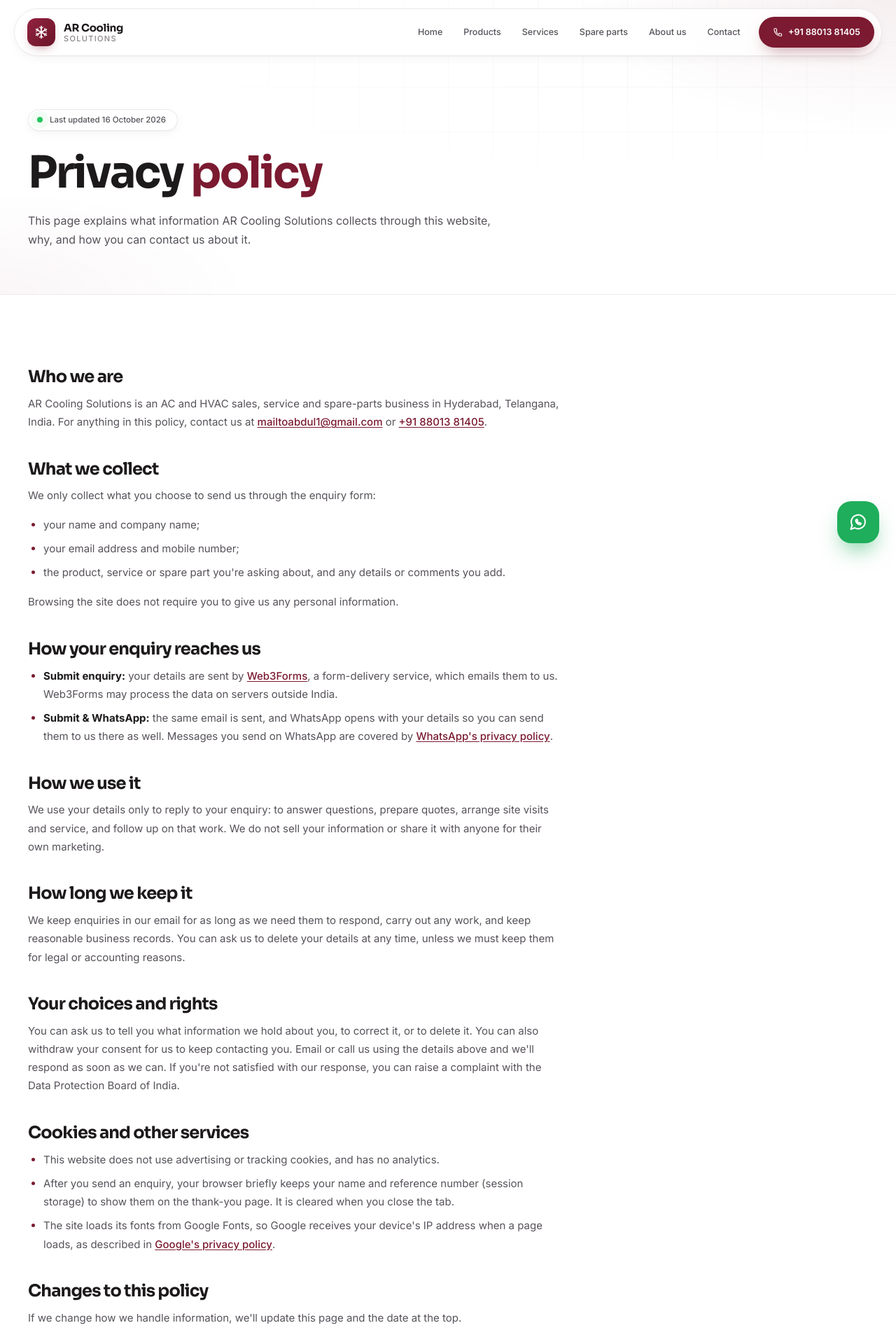
After one commit to AbdulRaheem-Sheik/ar-cooling-solutions, a Flask app: page /privacy/ in a window 1280 px wide. The commit adds this page. Shown: the top 1920 px of the page at 70% size. Run offline with Flask 3, Linux system fonts and the light colour scheme; parts of the project's set-up code (start-up, migrations or seed data) failed here and were passed over; some libraries are stand-ins or nearby versions.

Commit message:
Add favicon and privacy policy page
- tools/make_favicon.py: white snowflake on maroon tile (favicon.ico, apple-touch-icon)
- Build copies favicon.ico to the site root
- New /privacy/ page: what the enquiry form collects, Web3Forms and WhatsApp delivery,
  use, retention, rights under India's DPDP Act, cookies and Google Fonts
- Privacy link in every page footer and under the enquiry form buttons

Co-Authored-By: Claude Opus 5.5 <noreply@anthropic.com>

```diff
--- a/app.py
+++ b/app.py
@@ -555,6 +555,14 @@ def enquiry_thanks():
     return render_template("enquiry_thanks.html", business=BUSINESS)
 
 
+PRIVACY_UPDATED = "16 October 2026"   # change when the privacy policy text changes
+
+
+@app.get("/privacy/")
+def privacy():
+    return render_template("privacy.html", business=BUSINESS, privacy_updated=PRIVACY_UPDATED)
+
+
 @app.errorhandler(404)
 def page_not_found(error):
     return render_template("404.html", business=BUSINESS), 404
--- a/static/css/style.css
+++ b/static/css/style.css
@@ -292,6 +292,17 @@ a.contact-card:hover { transform: translateY(-3px); border-color: var(--ring); b
 .footer-contact .icon { color: var(--accent); }
 .footer-contact a { overflow-wrap: anywhere; }
 .footer-bottom { width: min(1200px, calc(100% - 48px)); display: flex; flex-wrap: wrap; justify-content: space-between; gap: 10px 24px; margin-inline: auto; padding-block: 22px 30px; border-top: 1px solid var(--line); color: var(--muted); font-size: 11px; }
+.footer-bottom a, .form-submit-row p a { text-decoration: underline; text-underline-offset: 2px; }
+.footer-bottom a:hover, .form-submit-row p a:hover { color: var(--accent); }
+
+/* ---------- Long-form text (privacy policy) ---------- */
+.prose { max-width: 760px; color: var(--ink-soft); font-size: 15px; line-height: 1.75; }
+.prose h2 { margin: 40px 0 12px; color: var(--ink); font-size: clamp(20px, 2.2vw, 24px); }
+.prose h2:first-child { margin-top: 0; }
+.prose ul { display: grid; gap: 8px; margin: 0 0 16px; padding-left: 22px; }
+.prose li::marker { color: var(--accent); }
+.prose b { color: var(--ink); }
+.prose a { color: var(--accent); font-weight: 500; text-decoration: underline; text-underline-offset: 2px; }
 
 /* ---------- Clients & partner logos (every page) ---------- */
 .logo-strips { padding-block: 72px 80px; border-top: 1px solid var(--line); background: var(--bg); }
--- a/templates/base.html
+++ b/templates/base.html
@@ -7,6 +7,8 @@
   <meta name="theme-color" content="#ffffff">
   <meta name="description" content="{% block meta_description %}{{ business.name }} provides AC and HVAC products, genuine spare parts, installation, repair and maintenance across {{ business.city }}.{% endblock %}">
   <title>{% block title %}{{ business.name }}{% endblock %}</title>
+  <link rel="icon" href="{{ url_for('static', filename='favicon.ico') }}" sizes="16x16 32x32 48x48">
+  <link rel="apple-touch-icon" href="{{ url_for('static', filename='apple-touch-icon.png') }}">
   <link rel="preconnect" href="https://fonts.googleapis.com">
   <link rel="preconnect" href="https://fonts.gstatic.com" crossorigin>
   <link href="https://fonts.googleapis.com/css2?family=Inter:wght@400;500;600;700&family=Sora:wght@500;600;700;800&display=swap" rel="stylesheet">
@@ -78,7 +80,7 @@
     </div>
     <div class="footer-bottom">
       <span>© <span id="year">2026</span> {{ business.name }}. All rights reserved.</span>
-      <span>Reliable cooling, right here in {{ business.city }}.</span>
+      <span>Reliable cooling, right here in {{ business.city }}. · <a href="{{ url_for('privacy') }}">Privacy policy</a></span>
     </div>
   </footer>
 
--- /dev/null
+++ b/templates/privacy.html
@@ -0,0 +1,57 @@
+{% extends "base.html" %}
+{% from "_icons.html" import icon %}
+{% set active = "privacy" %}
+
+{% block title %}Privacy policy | {{ business.name }}{% endblock %}
+{% block meta_description %}How {{ business.name }} collects, uses and protects the details you share through our website and enquiry form.{% endblock %}
+
+{% block content %}
+<section class="page-hero page-hero-compact">
+  <div class="container page-hero-inner">
+    <p class="chip"><span class="status-dot"></span> Last updated {{ privacy_updated }}</p>
+    <h1>Privacy <em>policy</em></h1>
+    <p>This page explains what information {{ business.name }} collects through this website, why, and how you can contact us about it.</p>
+  </div>
+</section>
+
+<section class="section container">
+  <div class="prose">
+    <h2>Who we are</h2>
+    <p>{{ business.name }} is an AC and HVAC sales, service and spare-parts business in {{ business.city }}, Telangana, India. For anything in this policy, contact us at <a href="mailto:{{ business.email }}">{{ business.email }}</a> or <a href="tel:{{ business.phone_e164 }}">{{ business.phone_display }}</a>.</p>
+
+    <h2>What we collect</h2>
+    <p>We only collect what you choose to send us through the enquiry form:</p>
+    <ul>
+      <li>your name and company name;</li>
+      <li>your email address and mobile number;</li>
+      <li>the product, service or spare part you're asking about, and any details or comments you add.</li>
+    </ul>
+    <p>Browsing the site does not require you to give us any personal information.</p>
+
+    <h2>How your enquiry reaches us</h2>
+    <ul>
+      <li><b>Submit enquiry:</b> your details are sent by <a href="https://web3forms.com/privacy" target="_blank" rel="noopener noreferrer">Web3Forms</a>, a form-delivery service, which emails them to us. Web3Forms may process the data on servers outside India.</li>
+      <li><b>Submit &amp; WhatsApp:</b> the same email is sent, and WhatsApp opens with your details so you can send them to us there as well. Messages you send on WhatsApp are covered by <a href="https://www.whatsapp.com/legal/privacy-policy" target="_blank" rel="noopener noreferrer">WhatsApp's privacy policy</a>.</li>
+    </ul>
+
+    <h2>How we use it</h2>
+    <p>We use your details only to reply to your enquiry: to answer questions, prepare quotes, arrange site visits and service, and follow up on that work. We do not sell your information or share it with anyone for their own marketing.</p>
+
+    <h2>How long we keep it</h2>
+    <p>We keep enquiries in our email for as long as we need them to respond, carry out any work, and keep reasonable business records. You can ask us to delete your details at any time, unless we must keep them for legal or accounting reasons.</p>
+
+    <h2>Your choices and rights</h2>
+    <p>You can ask us to tell you what information we hold about you, to correct it, or to delete it. You can also withdraw your consent for us to keep contacting you. Email or call us using the details above and we'll respond as soon as we can. If you're not satisfied with our response, you can raise a complaint with the Data Protection Board of India.</p>
+
+    <h2>Cookies and other services</h2>
+    <ul>
+      <li>This website does not use advertising or tracking cookies, and has no analytics.</li>
+      <li>After you send an enquiry, your browser briefly keeps your name and reference number (session storage) to show them on the thank-you page. It is cleared when you close the tab.</li>
+      <li>The site loads its fonts from Google Fonts, so Google receives your device's IP address when a page loads, as described in <a href="https://policies.google.com/privacy" target="_blank" rel="noopener noreferrer">Google's privacy policy</a>.</li>
+    </ul>
+
+    <h2>Changes to this policy</h2>
+    <p>If we change how we handle information, we'll update this page and the date at the top.</p>
+  </div>
+</section>
+{% endblock %}
--- a/templates/product_enquiry.html
+++ b/templates/product_enquiry.html
@@ -127,7 +127,7 @@
     </div>
 
     <div class="form-submit-row">
-      <p>Your enquiry is sent to our team and we'll reply by phone or email. Prefer chat? Submit &amp; WhatsApp also opens it in WhatsApp.</p>
+      <p>Your enquiry is emailed to our team and we'll reply by phone or email. Prefer chat? Submit &amp; WhatsApp also opens it in WhatsApp. See our <a href="{{ url_for('privacy') }}">privacy policy</a>.</p>
       <div class="form-actions">
         {# Primary first in markup so pressing Enter submits without opening WhatsApp; CSS shows it on the right. #}
         <button class="button button-primary" type="submit" name="action" value="submit"{% if not web3forms_access_key %} disabled{% endif %}>Submit enquiry {{ icon("arrow-right") }}</button>
--- a/tools/build_static.py
+++ b/tools/build_static.py
@@ -49,7 +49,7 @@ def load_app(allow_missing_key):
 def page_paths(site):
     with site.app.test_request_context():
         paths = [site.url_for(endpoint) for endpoint in
-                 ("home", "products", "services", "spare_parts", "about", "product_enquiry", "enquiry_thanks")]
+                 ("home", "products", "services", "spare_parts", "about", "product_enquiry", "enquiry_thanks", "privacy")]
         paths += [site.url_for("product_detail", slug=p["slug"]) for p in site.get_product_types()]
         paths += [site.url_for("service_detail", slug=s["slug"]) for s in site.get_services()]
     return paths
@@ -93,6 +93,9 @@ def build(site):
         destination = static_out / relative
         destination.parent.mkdir(parents=True, exist_ok=True)
         shutil.copy2(source, destination)
+
+    # Some browsers and tools ask for /favicon.ico without reading the page's <link> tags.
+    shutil.copy2(ROOT / "static" / "favicon.ico", OUTPUT / "favicon.ico")
 
     site_url = site.SITE_URL
     today = date.today().isoformat()
```
Also changed, not shown: tools/make_favicon.py (added, +67 -0 lines), static/apple-touch-icon.png (added), static/favicon.ico (added).
